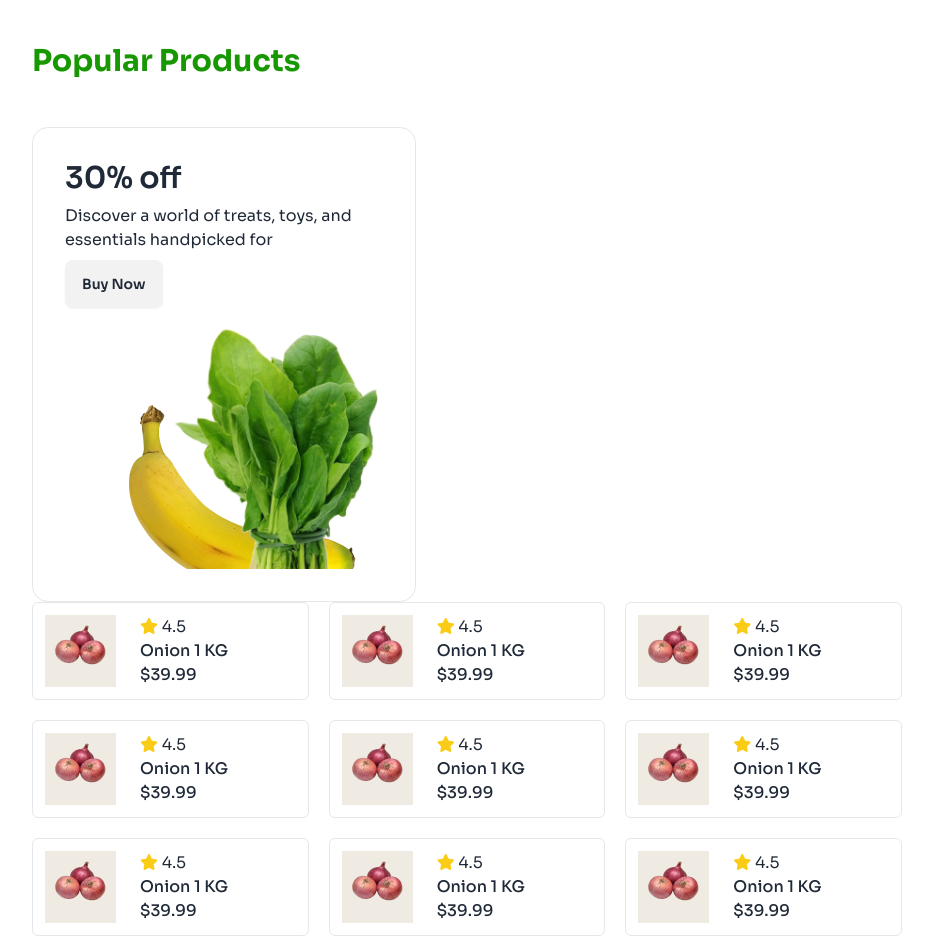
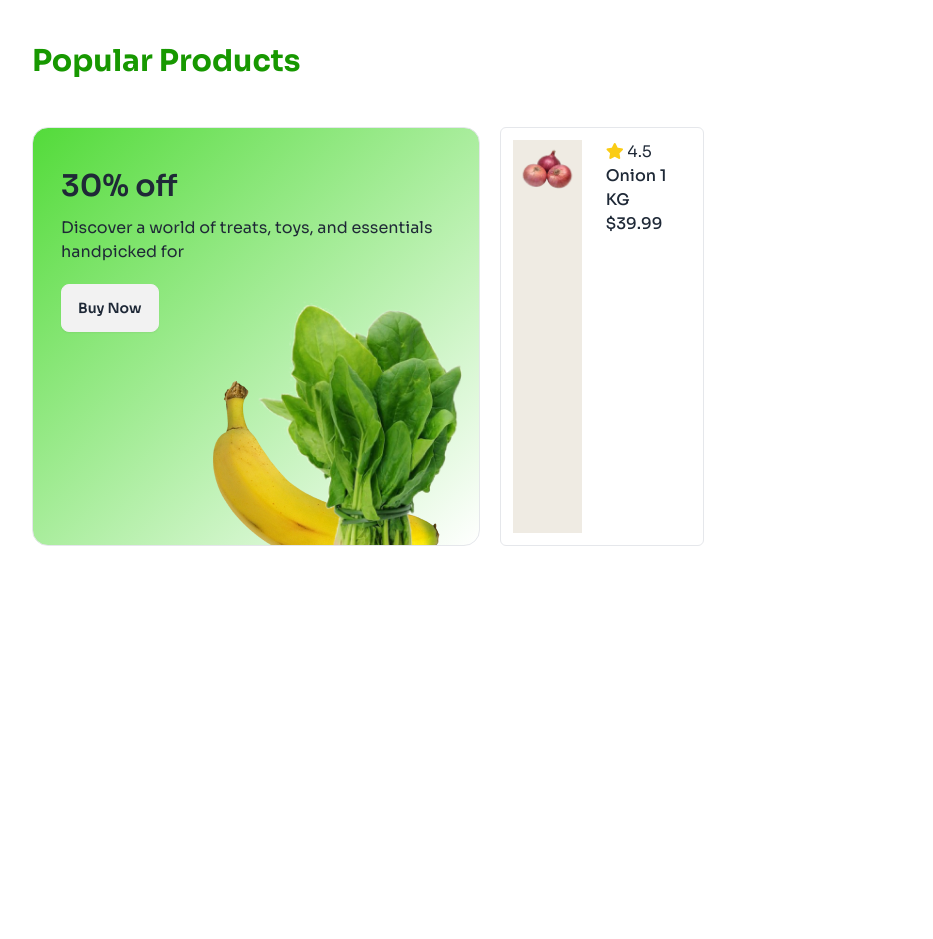
Before and after one commit to abrarjim23/living-lab-assignment-3, a plain HTML site: page index.html in a window 1280 px wide. Shown: the part 1960-2899 px from the top of the page, without its empty margins (48-981 px from the left). After the commit the page ends 2630 px from the top, so only its background shows below. Drawn offline with nearby package versions, Linux system fonts and the light colour scheme.

Commit message:
fixed big card 90%

```diff
--- a/index.html
+++ b/index.html
@@ -192,31 +192,34 @@
                 <h1 class="text-3xl font-bold text-left mb-12 text-accent-color mx-8 md:mx-0">Popular Products</h1>
             </div>
 
+            <div class="flex flex-col md:flex-row gap-5">
                 <!-- Big Product Card -->
+                <div class="flex flex-col card max-w-md border bg-gradient-to-br from-[#53DB3A]
+             to-[#FFFFFF]">
+                    <div class="mt-10 ml-7 space-y-3">
+                        <h2 class="text-3xl font-semibold">30% off</h2>
+                        <p class="">Discover a world of treats, toys, and essentials handpicked for </p>
 
-            <div class="card w-96 border bg-gradient-to-[70deg] from-[#53DB3A]
-            to-[#FFFFFF]">
-                <div class="card-body">
-                    <h2 class="text-3xl font-semibold">30% off</h2>
-                    <p>Discover a world of treats, toys, and essentials handpicked for </p>
-                    <div>
-                        <button class="btn">Buy Now</button>
                     </div>
 
-                    <div class="card-actions justify-end">
-                        <img src="c2-assets/vegetable-offer.png" alt="">
+                    <div class="flex">
+                        <div class="flex-1 ml-7 mt-5">
+                            <button class="btn">Buy Now</button>
+                        </div class="flex-1">
+                        <div class="justify-end mt-7 mr-3">
+                            <img class="" src="c2-assets/vegetable-offer.png" alt="">
                         </div>
                     </div>
                 </div>
 
 
                 <!-- Small Small Cards -->
-            <div class="grid grid-cols-2 md:grid-cols-3 max-w-[870px] gap-5">
+                <div class="grid grid-cols-2 md:grid-cols-3 gap-5">
 
                     <!-- Card - 1 -->
-                <div class="border rounded-md flex max-w-72">
+                    <div class="border rounded-md flex">
 
-                    <div class="bg-accent-color-secondary m-3 max-w-20">
+                        <div class="bg-accent-color-secondary m-3">
                             <img class="" src="c2-assets/onion.png" alt="veg" />
                         </div>
 
@@ -227,6 +230,27 @@
 
                         </div>
                     </div>
+
+
+
+
+                </div>
+
+            </div>
+
+
+
+
+        </section>
+
+
+
+
+    </main>
+
+
+    <footer class="hidden">
+
 
          <!-- Card - 2 -->
          <div class="border rounded-md flex max-w-72">
@@ -347,22 +371,6 @@
 
             </div>
         </div>
-
-            </div>
-
-
-
-
-        </section>
-
-
-
-
-    </main>
-
-
-    <footer>
-
     </footer>
 </body>
 
```
Lines whose indentation alone changed are shown as unchanged.
